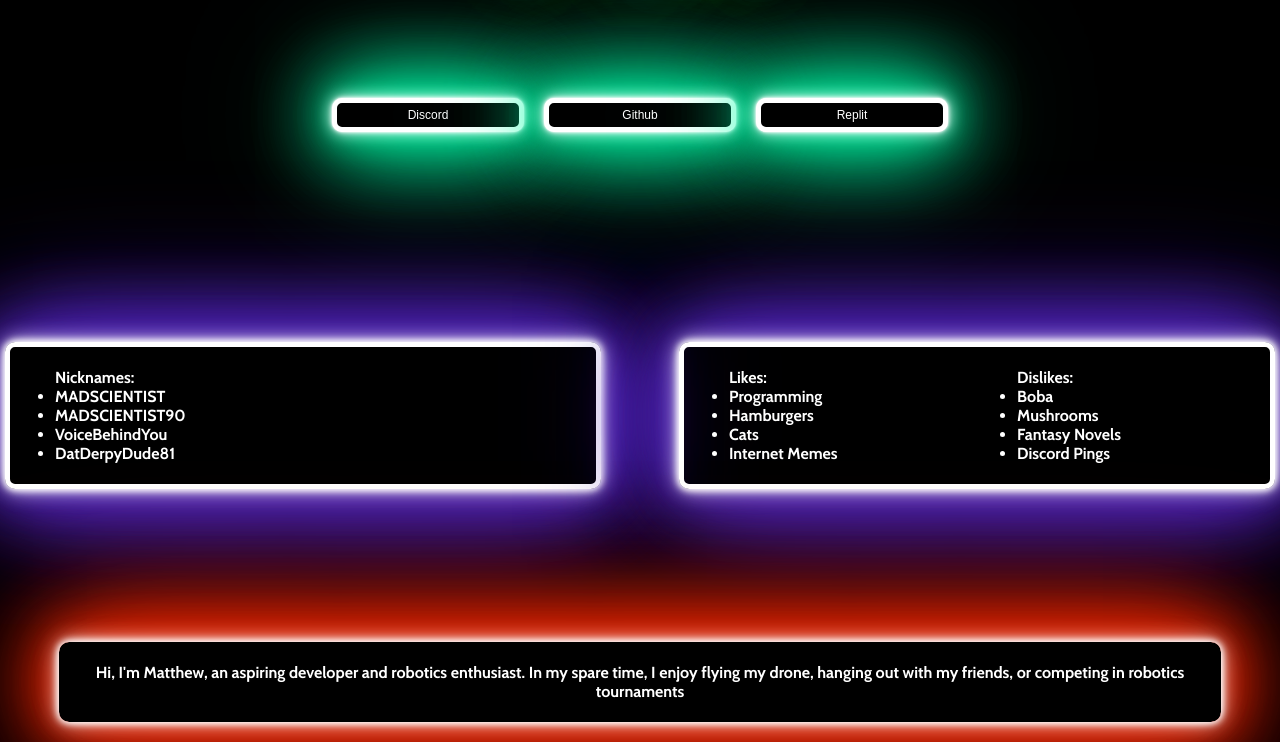
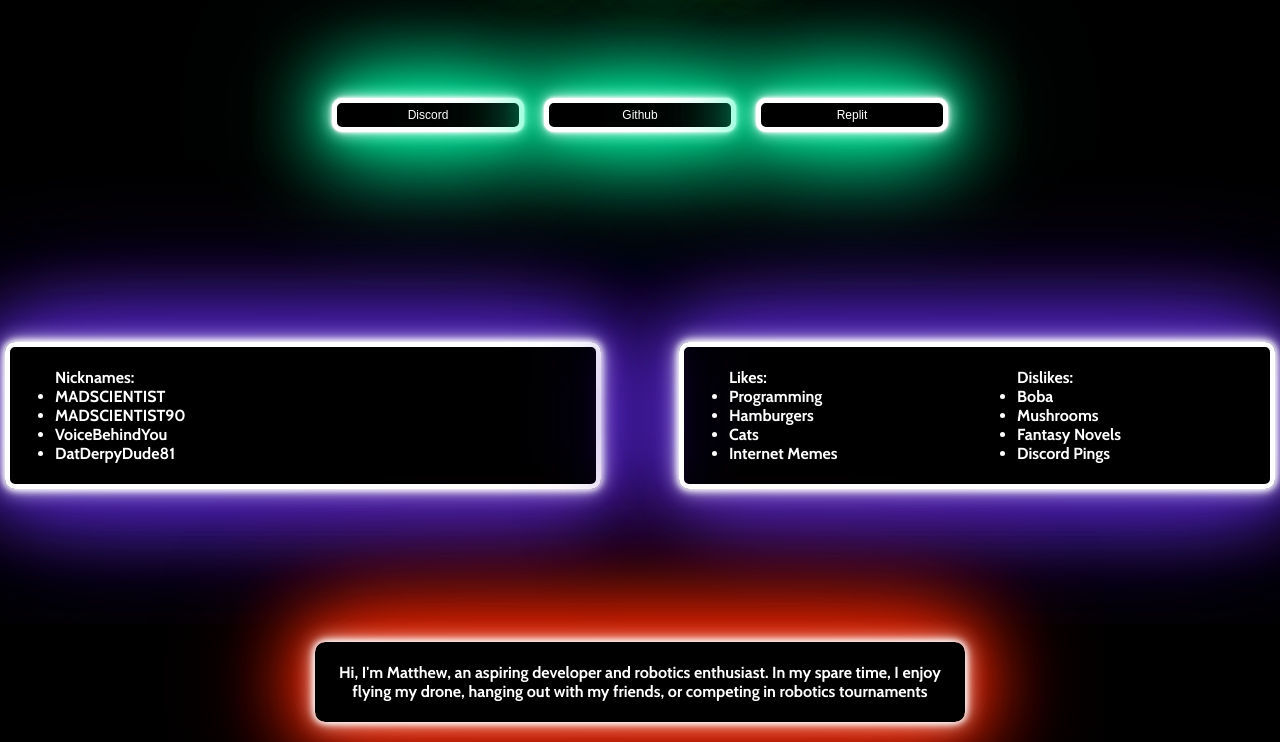
Before and after one commit to DatDerpyDude81/DatDerpyDude81.github.io, a website: page index.html in a window 1280 px wide. Shown: the part 81-823 px from the top of the page. Drawn offline with nearby package versions, Linux system fonts and the light colour scheme.

Commit message:
Update style.css
Signed-off-by: DatDerpyDude81 <94875449+DatDerpyDude81@users.noreply.github.com>

```diff
--- a/style.css
+++ b/style.css
@@ -13,7 +13,7 @@ html, body {
 
 .mainParent{
 
-  width:90%;
+  width:50%; !important
   text-align:center;
   padding:5px;
 
```
